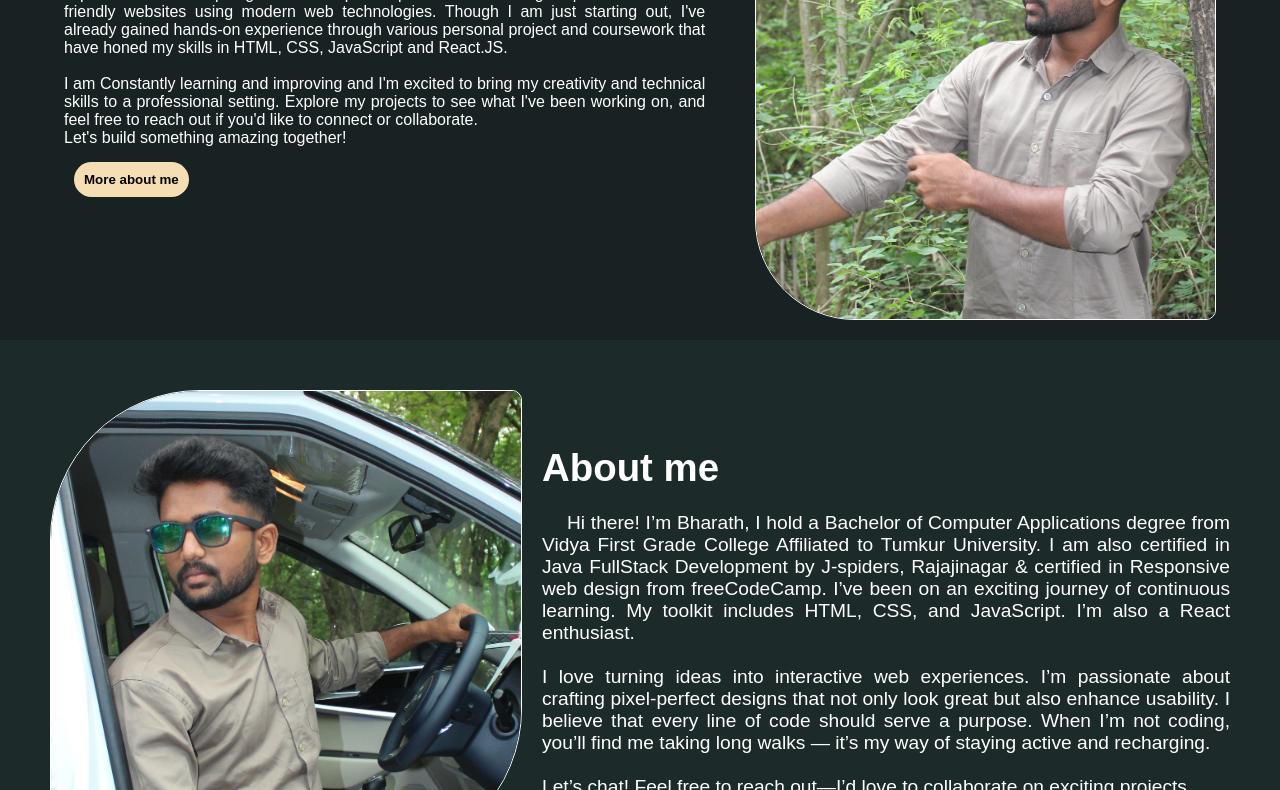
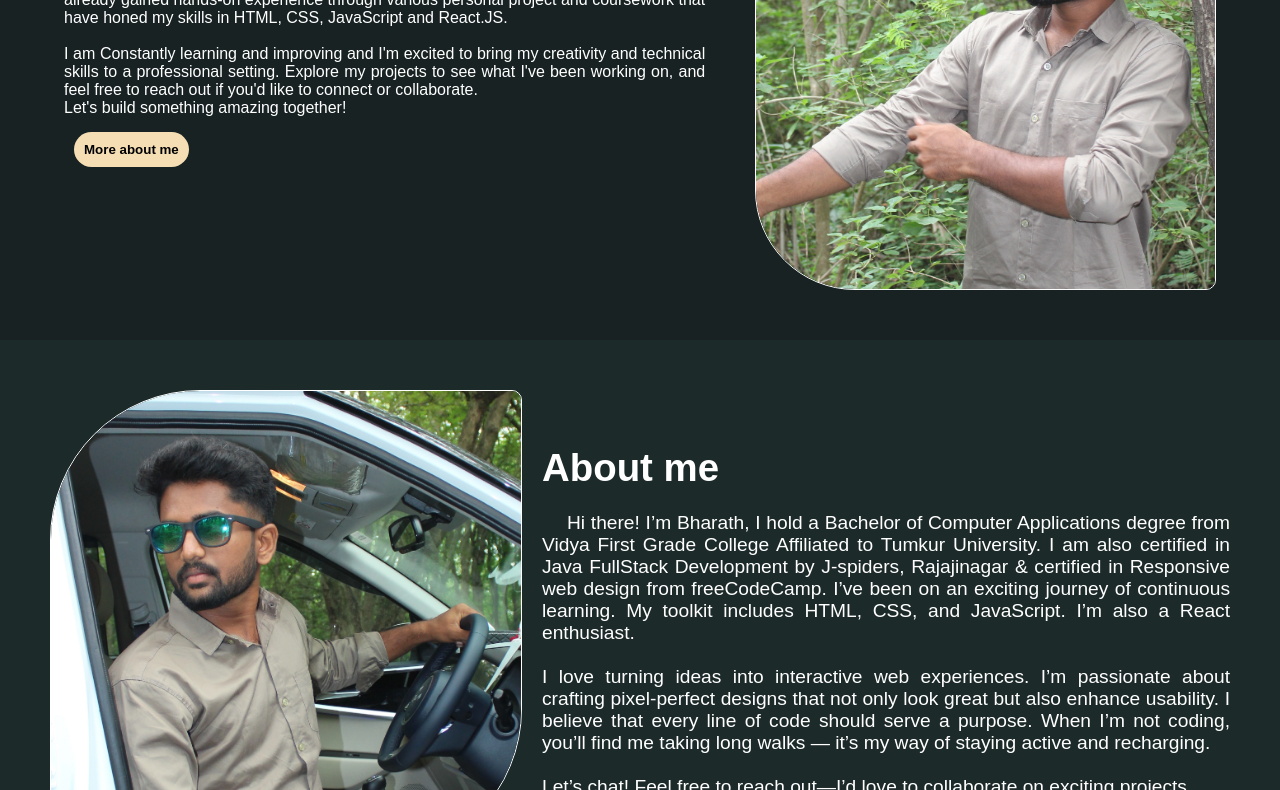
Before and after one commit to BharathTR5/Portfolio, a plain HTML site: page index.html in a window 1280 px wide. Shown: the part 281-1071 px from the top of the page. Drawn offline with Linux system fonts and the light colour scheme.

```diff
--- a/index.css
+++ b/index.css
@@ -135,9 +135,6 @@ header{
   justify-content: space-around;
   align-items: center;
   color: white;
-  transition: opacity 1s, transform 3s;
-  opacity: 1;
-  transform: translateY(30px);
 }
 
 #intro p{
```
